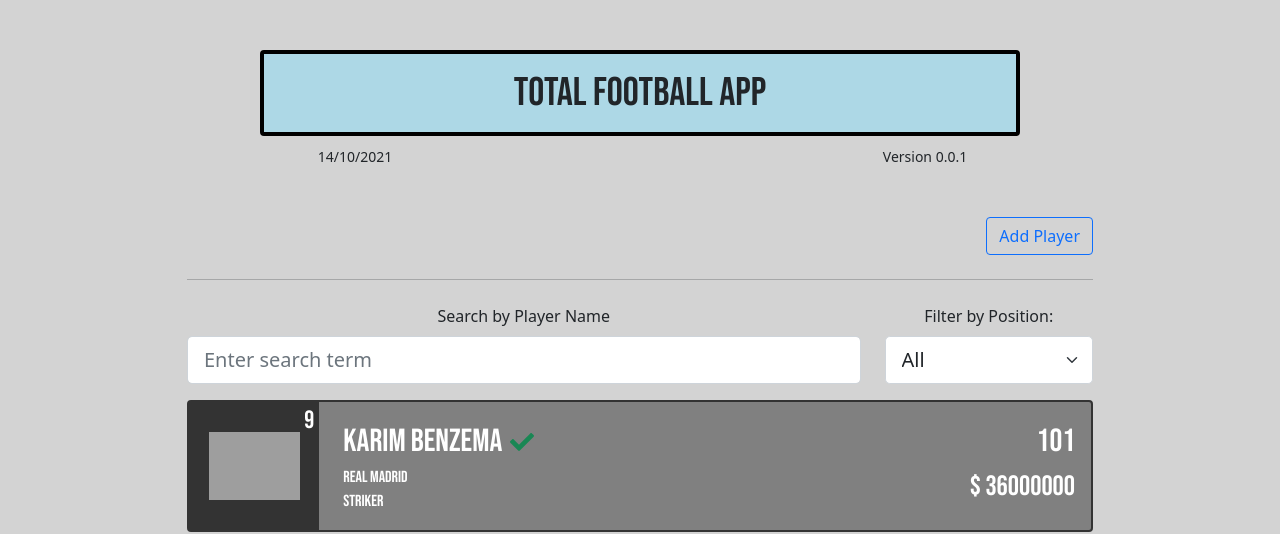
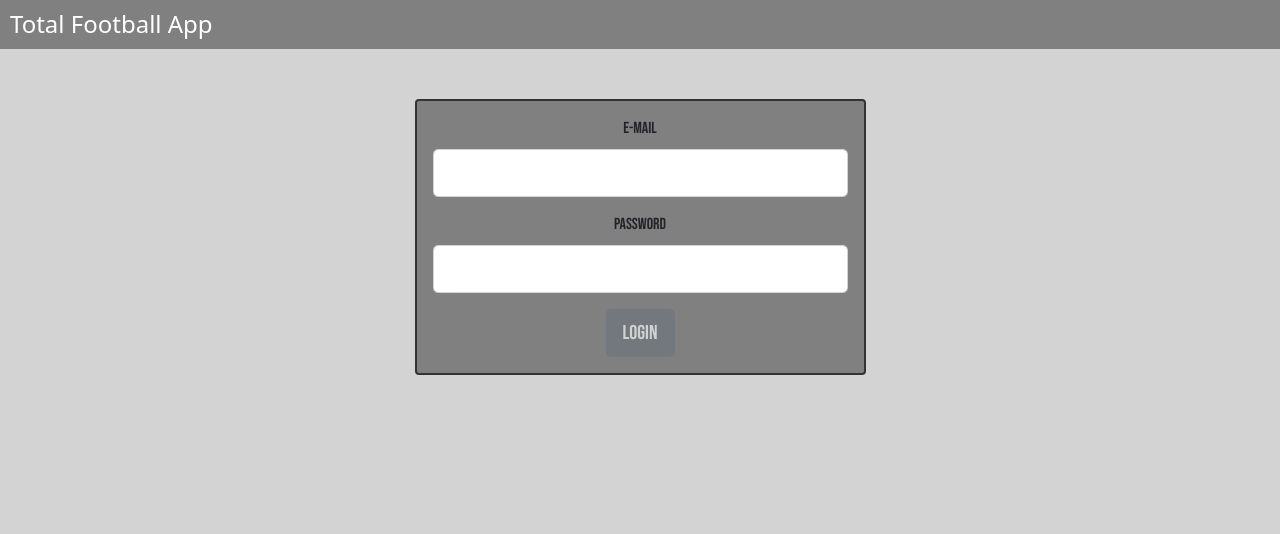
Before and after one commit to jsanzlopez/football-app-react, a React (Create React App) app: page /home in a window 1280 px wide. Shown: the top 534 px of the page. Built offline with nearby package versions, Linux system fonts and the light colour scheme; grey boxes are pictures that could not be loaded.

Commit message:
Add Login Page to work with the react hooks

```diff
--- a/src/App.scss
+++ b/src/App.scss
@@ -3,7 +3,9 @@
   background-color: lightgray;
   min-height: 100vh;
   min-width: 100vh;
-  padding: 50px 0;
+  main {
+    padding: 50px 0;
+  }
 }
 
 .App-logo {
--- a/src/App.tsx
+++ b/src/App.tsx
@@ -1,11 +1,29 @@
-import React from 'react';
+import React, { useState } from 'react';
 import './App.scss';
 import Home from './components/home/home';
+import Login from './components/Login/Login';
+import MainHeader from './components/MainHeader/MainHeader';
 
 function App() {
+  const [isLoggedIn, setIsLoggedIn] = useState(false);
+
+  const loginHandler = (email: string, password: string) => {
+    // We should of course check email and password
+    // But it's just a dummy/ demo anyways
+    setIsLoggedIn(true);
+  };
+
+  const logoutHandler = () => {
+    setIsLoggedIn(false);
+  };
+
   return (
     <div className="App">
-      <Home></Home>
+      <MainHeader isAuthenticated={isLoggedIn} onLogout={logoutHandler} />
+      <main>
+        {!isLoggedIn && <Login onLogin={loginHandler} />}
+        {isLoggedIn && <Home onLogout={logoutHandler} />}
+      </main>
     </div>
   );
 }
--- /dev/null
+++ b/src/components/Login/Login.tsx
@@ -0,0 +1,92 @@
+import React, { Fragment, useState } from 'react';
+import { Button, Col, Container, Form, Row } from 'react-bootstrap';
+import Card from '../common/Card/Card';
+
+interface LoginProps {
+  onLogin: Function;
+}
+
+const Login: React.FunctionComponent<LoginProps> = (props) => {
+
+  const [enteredEmail, setEnteredEmail] = useState('');
+  const [emailIsValid, setEmailIsValid] = useState(false);
+  const [enteredPassword, setEnteredPassword] = useState('');
+  const [passwordIsValid, setPasswordIsValid] = useState(false);
+  const [formIsValid, setFormIsValid] = useState(false);
+
+  const emailChangeHandler = (event: any) => {
+    setEnteredEmail(event.target.value);
+
+    setFormIsValid(
+      event.target.value.includes('@') && enteredPassword.trim().length > 6
+    );
+  };
+
+  const passwordChangeHandler = (event: any) => {
+    setEnteredPassword(event.target.value);
+
+    setFormIsValid(
+      event.target.value.trim().length > 6 && enteredEmail.includes('@')
+    );
+  };
+
+  const validateEmailHandler = () => {
+    setEmailIsValid(enteredEmail.includes('@'));
+  };
+
+  const validatePasswordHandler = () => {
+    setPasswordIsValid(enteredPassword.trim().length > 6);
+  };
+
+  const submitHandler = (event: any) => {
+    event.preventDefault();
+    props.onLogin(enteredEmail, enteredPassword);
+  };
+
+  return (
+    <Fragment>
+      <Container>
+        <Row className="d-flex justify-content-center align-items-center">
+          <Col xs="5">
+            <Card>
+              <div className="p-3">
+                <Form onSubmit={submitHandler}>
+                  <div className={`input-control ${emailIsValid === false ? 'invalid' : ''}`}>
+                    <Form.Group className="mb-3" controlId="email">
+                      <Form.Label>E-Mail</Form.Label>
+                      <Form.Control type="email"
+                        id="email"
+                        value={enteredEmail}
+                        onChange={emailChangeHandler}
+                        onBlur={validateEmailHandler} size="lg" />
+                    </Form.Group>
+                  </div>
+                  <div className={`input-control ${passwordIsValid === false ? 'invalid' : ''}`}>
+                    <Form.Group className="mb-3" controlId="password">
+                      <Form.Label>Password</Form.Label>
+                      <Form.Control type="password"
+                        id="password"
+                        value={enteredPassword}
+                        onChange={passwordChangeHandler}
+                        onBlur={validatePasswordHandler} size="lg" />
+                    </Form.Group>
+                  </div>
+                  <div className="submit-button-area">
+                    <Button type="submit"
+                      variant={formIsValid ? 'primary' : 'secondary'}
+                      disabled={!formIsValid}
+                      size="lg">
+                        Login
+                    </Button>
+                  </div>
+                </Form>
+              </div>
+            </Card>
+          </Col>
+        </Row>
+      </Container>
+    </Fragment>
+  );
+};
+
+export default Login;
--- /dev/null
+++ b/src/components/MainHeader/MainHeader.scss
@@ -0,0 +1,8 @@
+.main-header {
+  background-color: gray;
+  color: white;
+  padding: 10px;
+  h4 {
+    margin: 0;
+  }
+}
--- /dev/null
+++ b/src/components/MainHeader/MainHeader.tsx
@@ -0,0 +1,19 @@
+import React from 'react';
+import './MainHeader.scss';
+import Navigation from './Navigation/Navigation';
+
+export interface MainHeaderProps {
+  isAuthenticated: boolean;
+  onLogout: Function;
+}
+
+const MainHeader = (props: MainHeaderProps) => {
+  return (
+    <header className="main-header d-flex justify-content-between">
+      <h4 className="d-flex align-items-center">Total Football App</h4>
+      <Navigation isLoggedIn={props.isAuthenticated} onLogout={props.onLogout} />
+    </header>
+  );
+};
+
+export default MainHeader;
--- /dev/null
+++ b/src/components/MainHeader/Navigation/Navigation.scss
@@ -0,0 +1,43 @@
+.navigation-bar ul {
+  list-style: none;
+  margin: 0;
+  padding: 0;
+  display: flex;
+  align-items: center;
+}
+
+.navigation-bar li {
+  margin: 0;
+  margin-left: 2rem;
+}
+
+.navigation-bar a {
+  text-decoration: none;
+  color: white;
+}
+
+.navigation-bar a:hover,
+.navigation-bar a:active {
+  color: #619df8;
+}
+
+.navigation-bar button {
+  font: inherit;
+  background: #0d6efd;
+  border: 1px solid #0d6efd;
+  padding: 0.5rem 1.5rem;
+  color: white;
+  cursor: pointer;
+  box-shadow: 0 2px 4px rgba(0, 0, 0, 0.26);
+  border-radius: 20px;
+}
+
+.navigation-bar button:focus {
+  outline: none;
+}
+
+.navigation-bar button:hover,
+.navigation-bar button:active {
+  color: #619df8;
+  box-shadow: 0 2px 10px rgba(0, 0, 0, 0.26);
+}
--- /dev/null
+++ b/src/components/MainHeader/Navigation/Navigation.tsx
@@ -0,0 +1,35 @@
+import React from 'react';
+import './Navigation.scss'
+
+export interface NavigationProps {
+  isLoggedIn: boolean;
+  onLogout: Function;
+}
+
+const Navigation = (props: NavigationProps) => {
+
+  const logOut = () => props.onLogout();
+  return (
+    <nav className="navigation-bar">
+      <ul className="d-flex justify-content-end">
+        {props.isLoggedIn && (
+          <li>
+            <a href="/">Users</a>
+          </li>
+        )}
+        {props.isLoggedIn && (
+          <li>
+            <a href="/">Admin</a>
+          </li>
+        )}
+        {props.isLoggedIn && (
+          <li>
+            <button onClick={logOut}>Logout</button>
+          </li>
+        )}
+      </ul>
+    </nav>
+  );
+};
+
+export default Navigation;
--- a/src/components/home/home.tsx
+++ b/src/components/home/home.tsx
@@ -4,7 +4,11 @@ import moment, { Moment } from 'moment';
 import { Col, Container, Row } from 'react-bootstrap';
 import PlayerList from '../PlayerList/PlayerList';
 
-const Home: React.FunctionComponent<any> = () => {
+export interface HomeProps {
+  onLogout: Function;
+}
+
+const Home: React.FunctionComponent<HomeProps> = (props) => {
   const appversion: string = '0.0.1';
   const date = moment();
 
```
Also changed, not shown: src/components/Login/Login.scss (added).
